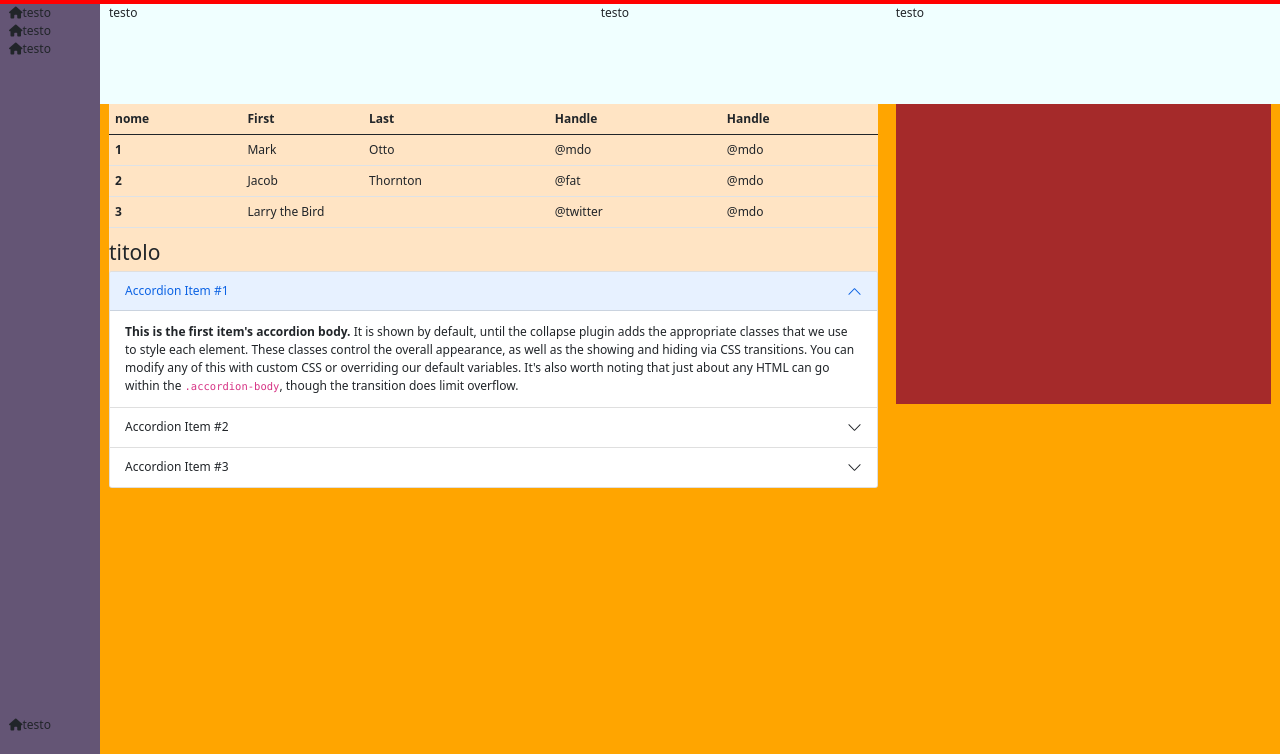
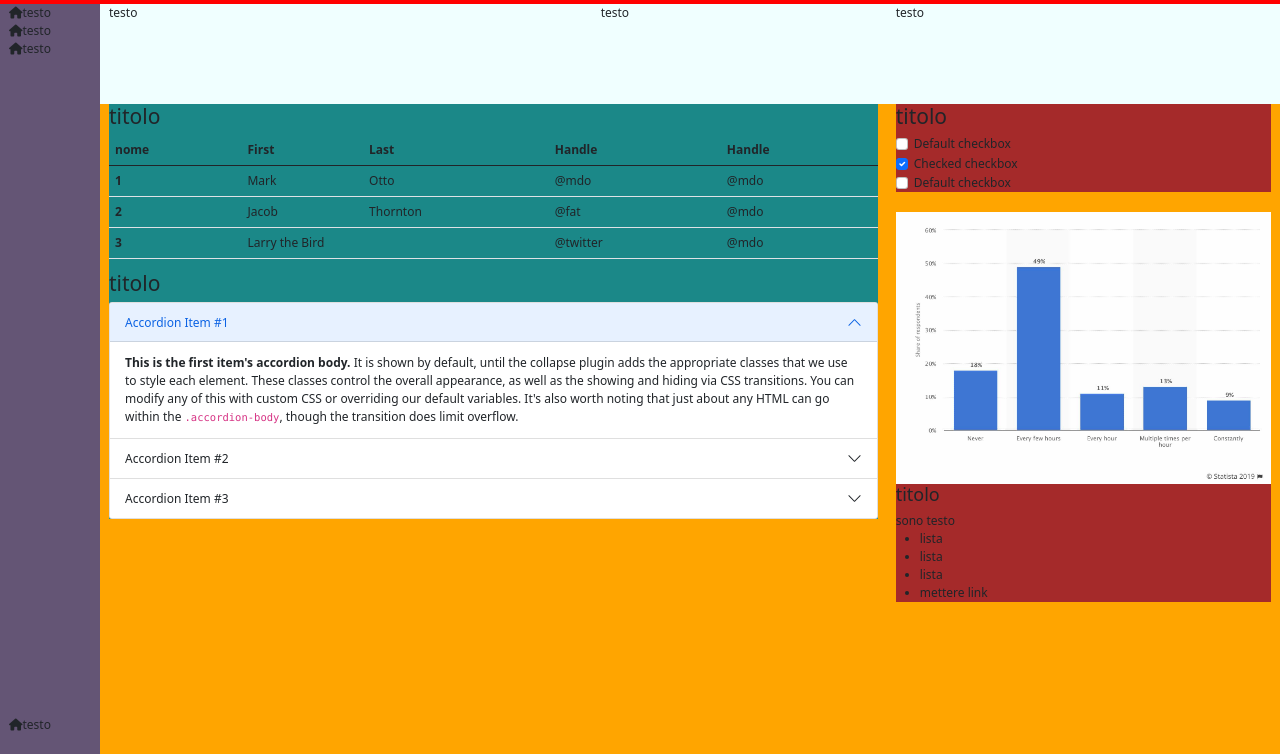
Before and after one commit to antoniolaikauf/html-css-bootstrap-dashboard, a plain HTML site: page index.html in a window 1280 px wide. Shown: the part 46-800 px from the top of the page. Drawn offline with nearby package versions, Linux system fonts and the light colour scheme.

Commit message:
finito scheletro con componenti progetto

```diff
--- a/css/index.css
+++ b/css/index.css
@@ -76,15 +76,18 @@ main>div{
 /* caratteristiche classi */
 
 #classi-successive{
-    /* debug */
-    height: 300px;
-    background-color: bisque;
+ /* debug */
+ background-color: rgb(27, 136, 136);
 }
 
-#todo{
+#todo, #grafico{
     /* debug */
-    height: 300px;
     background-color: brown;
+    margin-bottom: 20px;
+}
+
+#grafico img{
+    width: 100%;
 }
 
 /* dispositivi maggiori di 720 */
--- a/index.html
+++ b/index.html
@@ -118,6 +118,7 @@
                     <div class="row">
                         <div class="col-12 col-md-8">
                             <div id="classi-successive">
+                                <h3>titolo</h3>
                                 <table class="table">
                                     <thead>
                                       <tr>
@@ -196,7 +197,38 @@
                         </div>
                         <div class="col-12 col-md-4">
                             <div id="todo">
-
+                                <h3>titolo</h3>
+                                <div>
+                                    <div class="form-check">
+                                        <input class="form-check-input" type="checkbox" value="" id="flexCheckDefault">
+                                        <label class="form-check-label" for="flexCheckDefault">
+                                          Default checkbox
+                                        </label>
+                                      </div>
+                                      <div class="form-check">
+                                        <input class="form-check-input" type="checkbox" value="" id="flexCheckChecked" checked>
+                                        <label class="form-check-label" for="flexCheckChecked">
+                                          Checked checkbox
+                                        </label>
+                                      </div>
+                                      <div class="form-check">
+                                        <input class="form-check-input" type="checkbox" value="" id="flexCheckDefault">
+                                        <label class="form-check-label" for="flexCheckDefault">
+                                          Default checkbox
+                                        </label>
+                                      </div>
+                                </div>
+                            </div>
+                            <div id="grafico">
+                                <img src="img/stats.jpeg" alt="">
+                                <h4>titolo</h4>
+                                <div>sono testo</div>
+                                <ul>
+                                    <li>lista</li>
+                                    <li>lista</li>
+                                    <li>lista</li>
+                                    <li>mettere link</li>
+                                </ul>
                             </div>
                         </div>
                     </div>
```
